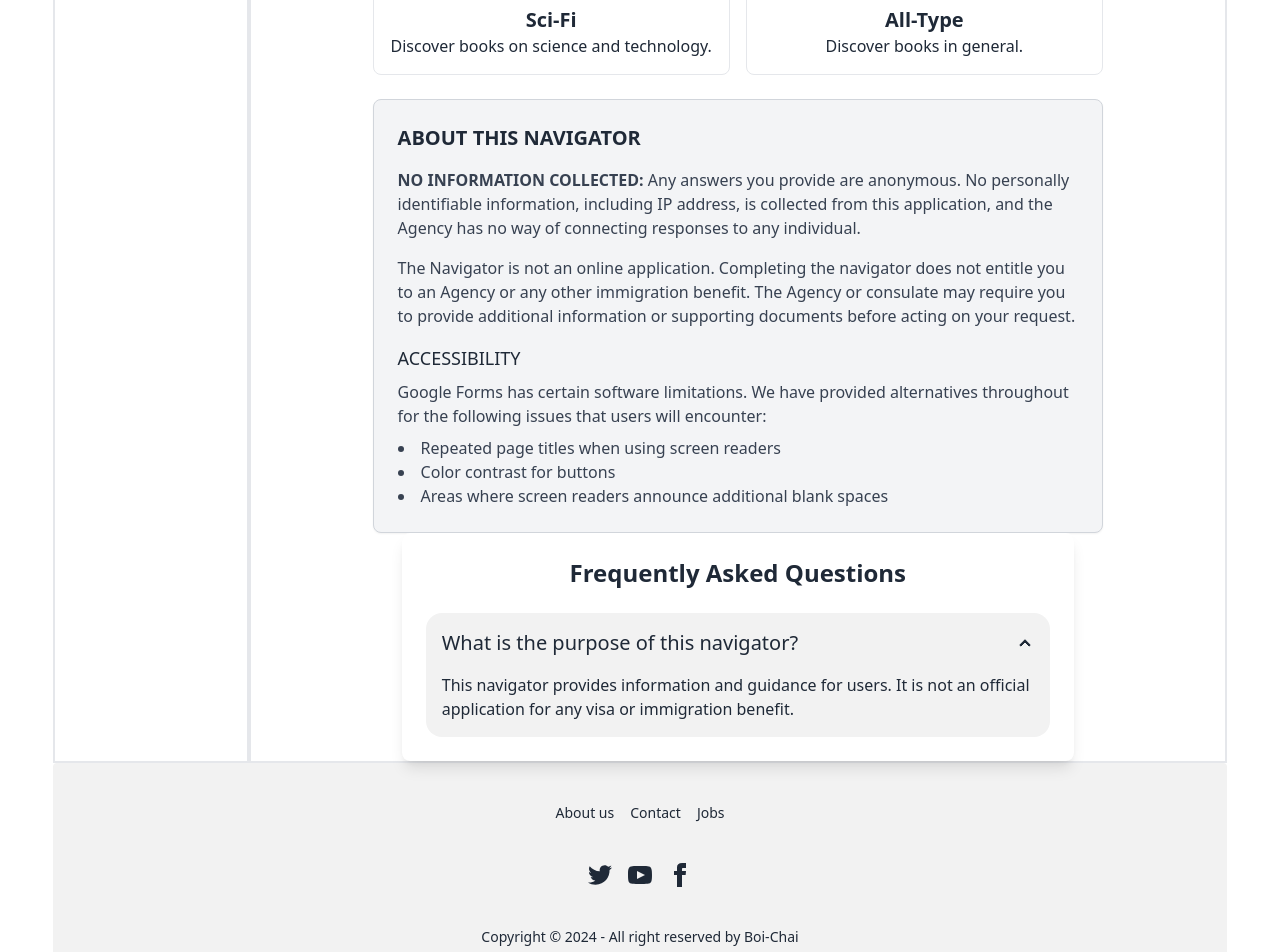
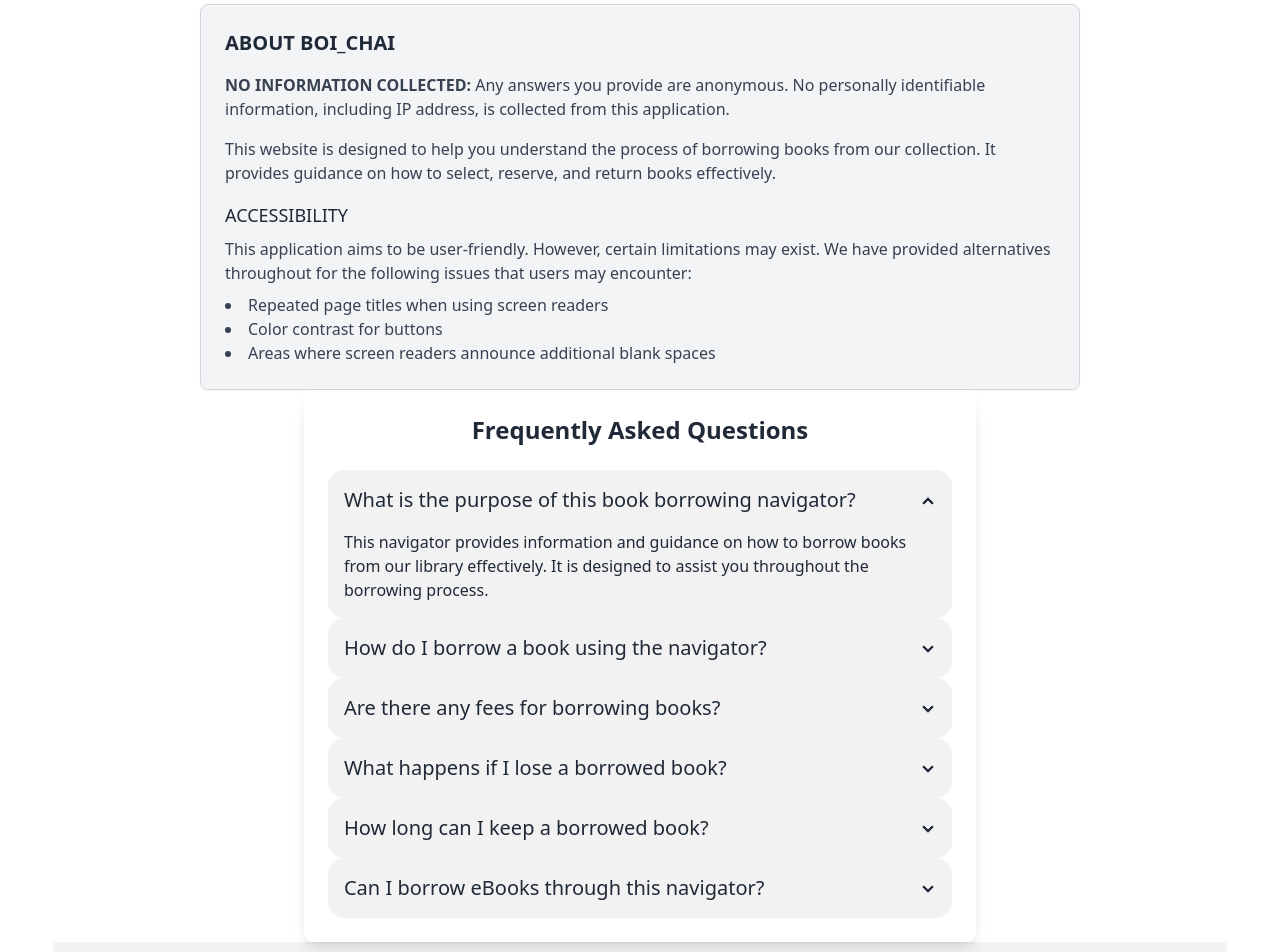
Before and after one commit to hassankhsalar/Boi-chai, a React (Vite) app: page / in a window 1280 px wide. Shown: the part 1040-1992 px from the top of the page. Built offline with nearby package versions, Linux system fonts and the light colour scheme; no server answers.

Commit message:
final check

```diff
--- a/package.json
+++ b/package.json
@@ -20,6 +20,7 @@
     "react-helmet": "^6.1.0",
     "react-icons": "^5.4.0",
     "react-router-dom": "^7.1.0",
+    "react-toastify": "^11.0.2",
     "sort-by": "^1.2.0",
     "sweetalert2": "^11.15.3"
   },
--- a/src/components/Banner.jsx
+++ b/src/components/Banner.jsx
@@ -5,7 +5,7 @@ import slide3 from "../assets/3.jpg"
 
 const Banner = () => {
     return (
-        <div>
+        <div className='sm:w-10/12 md:w-9/12 lg:w-8/12 mx-auto'>
             {/* slider part start */}
             <div className="w-10/12 mx-auto">
             <div className="carousel w-full">
--- a/src/components/CategoryCard.jsx
+++ b/src/components/CategoryCard.jsx
@@ -11,7 +11,7 @@ const CategoryCard = ({ category }) => {
 
     return (
         <div
-            className="border rounded-lg p-4 cursor-pointer hover:bg-gray-200 transition"
+            className="border-2 border-blue-300 rounded-2xl p-4 cursor-pointer hover:bg-gray-200 transition"
             onClick={handleClick}
         >
             <h3 className="text-xl font-semibold text-center">{category.name}</h3>
--- a/src/pages/BookDetails.jsx
+++ b/src/pages/BookDetails.jsx
@@ -2,10 +2,11 @@ import React, { useState, useEffect, useContext } from 'react';
 import { useLoaderData } from 'react-router-dom';
 import axios from 'axios';
 import { AuthContext } from '../provider/AuthProvider';
+import { ToastContainer, toast } from 'react-toastify'; // Import Toastify components
+import 'react-toastify/dist/ReactToastify.css'; // Import CSS for Toastify
 
 const BookDetails = () => {
   const { _id, image, name, quantity, authorName, category, shortDescription, rating } = useLoaderData();
-
   const { user } = useContext(AuthContext); // Get the user from AuthContext
   const [showModal, setShowModal] = useState(false);
   const [returnDate, setReturnDate] = useState('');
@@ -33,7 +34,7 @@ const BookDetails = () => {
           name: user.displayName || 'Anonymous',
           email: user.email,
         },
-        image, // Include the image URL in the request data
+        image,
       });
 
       // Make an API call to borrow the book
@@ -44,7 +45,7 @@ const BookDetails = () => {
           name: user.displayName || 'Anonymous',
           email: user.email,
         },
-        image, // Send the image along with the borrow request
+        image,
       });
 
       // Update the book quantity in the database
@@ -53,14 +54,13 @@ const BookDetails = () => {
       });
 
       console.log(`Borrowed ${name} with return date: ${returnDate}`);
+      toast.success(`Successfully borrowed "${name}"!`); // Show success toast notification
       setShowModal(false);
     } catch (error) {
       console.error('Error borrowing the book:', error);
+      toast.error('Error borrowing book. Please try again.'); // Show error toast notification
     }
   };
-
-
-
 
   return (
     <div className="container mx-auto p-4">
@@ -155,6 +155,8 @@ const BookDetails = () => {
           </div>
         </div>
       )}
+
+      <ToastContainer /> {/* Add ToastContainer for notifications */}
     </div>
   );
 };
--- a/src/pages/BorrowedBooks.jsx
+++ b/src/pages/BorrowedBooks.jsx
@@ -2,18 +2,21 @@ import React, { useContext, useEffect, useState } from 'react';
 import axios from 'axios';
 import { AuthContext } from '../provider/AuthProvider';
 import { Helmet } from 'react-helmet';
+import { ToastContainer, toast } from 'react-toastify';
+import 'react-toastify/dist/ReactToastify.css'; // Import CSS for Toastify
 
 const BorrowedBooks = () => {
-  const { user } = useContext(AuthContext); // Fetching user from AuthContext
+  const { user } = useContext(AuthContext);
   const [borrowedBooks, setBorrowedBooks] = useState([]);
-  const userEmail = user?.email; // Use the email directly from the user object
+  const userEmail = user?.email;
 
   useEffect(() => {
     const fetchBorrowedBooks = async () => {
-      if (!userEmail) return; // Return if user email is not available
+      if (!userEmail) return;
       try {
         const response = await axios.get('http://localhost:3000/borrowedBooks', {
-          params: { email: userEmail }, withCredentials: true // Pass user email as a query parameter
+          params: { email: userEmail },
+          withCredentials: true,
         });
         setBorrowedBooks(response.data);
         console.log(response.data);
@@ -23,19 +26,21 @@ const BorrowedBooks = () => {
     };
 
     fetchBorrowedBooks();
-  }, [userEmail]); // Depend on userEmail
+  }, [userEmail]);
 
   const handleReturnBook = async (bookId) => {
     try {
-      // Remove the borrowed book
       await axios.delete(`http://localhost:3000/borrowedBooks/${bookId}`, {
-        data: { userEmail }, // Ensure key matches backend expectations
+        data: { userEmail },
       });
 
-      // Update the local state to remove the returned book
       setBorrowedBooks(borrowedBooks.filter((book) => book.bookId !== bookId));
+
+      // Show success toast notification
+      toast.success('Book returned successfully!');
     } catch (error) {
       console.error('Error returning book:', error);
+      toast.error('Error returning book. Please try again.'); // Show error toast notification
     }
   };
 
@@ -73,6 +78,9 @@ const BorrowedBooks = () => {
           ))}
         </div>
       )}
+
+      {/* ToastContainer for notifications */}
+      <ToastContainer />
     </div>
   );
 };
--- a/src/pages/Home.jsx
+++ b/src/pages/Home.jsx
@@ -22,13 +22,11 @@ const Home = () => {
             </Helmet>
 
             <div className='grid grid-cols-6'>
-                <aside className='border-2 col-span-1'>
-                    side bar
-                </aside>
-                <div className='border-2 col-span-5'>
+
+                <div className=' col-span-6'>
                     <div className="h-62 mx-auto text-blue-500">
-                        <h2 className="text-2xl font-semibold my-3 text-center">
-                            "The world is a book, and those who do not travel read only one page." — Saint Augustine
+                        <h2 className="text-2xl w-7/12 mx-auto font-semibold my-3 text-center">
+                        “The more that you read, the more things you will know. The more that you learn, the more places you’ll go.” – Dr. Seuss
                         </h2>
                         <Banner />
                     </div>
@@ -51,16 +49,16 @@ const Home = () => {
                     {/* Extra sections */}
 <div className='w-9/12 mx-auto'>
     <div className="bg-gray-100 border border-gray-300 rounded-lg p-6 shadow-sm">
-                            <h2 className="text-xl font-semibold text-gray-800 mb-4">ABOUT THIS NAVIGATOR</h2>
+        <h2 className="text-xl font-semibold text-gray-800 mb-4">ABOUT BOI_CHAI</h2>
         <p className="text-gray-700 mb-4">
-                                <strong>NO INFORMATION COLLECTED:</strong> Any answers you provide are anonymous. No personally identifiable information, including IP address, is collected from this application, and the Agency has no way of connecting responses to any individual.
+            <strong>NO INFORMATION COLLECTED:</strong> Any answers you provide are anonymous. No personally identifiable information, including IP address, is collected from this application.
         </p>
         <p className="text-gray-700 mb-4">
-                                The Navigator is not an online application. Completing the navigator does not entitle you to an Agency or any other immigration benefit. The Agency or consulate may require you to provide additional information or supporting documents before acting on your request.
+            This website is designed to help you understand the process of borrowing books from our collection. It provides guidance on how to select, reserve, and return books effectively.
         </p>
         <h3 className="text-lg font-medium text-gray-800 mb-2">ACCESSIBILITY</h3>
         <p className="text-gray-700 mb-2">
-                                Google Forms has certain software limitations. We have provided alternatives throughout for the following issues that users will encounter:
+            This application aims to be user-friendly. However, certain limitations may exist. We have provided alternatives throughout for the following issues that users may encounter:
         </p>
         <ul className="list-disc list-inside text-gray-700">
             <li>Repeated page titles when using screen readers</li>
@@ -78,14 +76,60 @@ const Home = () => {
         <div className="collapse collapse-arrow bg-base-200">
             <input type="radio" name="faq-accordion" defaultChecked />
             <div className="collapse-title text-xl font-medium">
-                                    What is the purpose of this navigator?
+                What is the purpose of this book borrowing navigator?
             </div>
             <div className="collapse-content">
-                                    <p>This navigator provides information and guidance for users. It is not an official application for any visa or immigration benefit.</p>
+                <p>This navigator provides information and guidance on how to borrow books from our library effectively. It is designed to assist you throughout the borrowing process.</p>
+            </div>
+        </div>
+        <div className="collapse collapse-arrow bg-base-200">
+            <input type="radio" name="faq-accordion" />
+            <div className="collapse-title text-xl font-medium">
+                How do I borrow a book using the navigator?
+            </div>
+            <div className="collapse-content">
+                <p>To borrow a book, you can search our collection using the navigator. Once you find a book you like, you can reserve it directly through the application.</p>
+            </div>
+        </div>
+        <div className="collapse collapse-arrow bg-base-200">
+            <input type="radio" name="faq-accordion" />
+            <div className="collapse-title text-xl font-medium">
+                Are there any fees for borrowing books?
+            </div>
+            <div className="collapse-content">
+                <p>No, borrowing books from our library is completely free. However, late returns may incur a small fee.</p>
+            </div>
+        </div>
+        <div className="collapse collapse-arrow bg-base-200">
+            <input type="radio" name="faq-accordion" />
+            <div className="collapse-title text-xl font-medium">
+                What happens if I lose a borrowed book?
+            </div>
+            <div className="collapse-content">
+                <p>If you lose a borrowed book, please contact our support team immediately. Depending on the circumstances, you may need to pay for a replacement.</p>
+            </div>
+        </div>
+        <div className="collapse collapse-arrow bg-base-200">
+            <input type="radio" name="faq-accordion" />
+            <div className="collapse-title text-xl font-medium">
+                How long can I keep a borrowed book?
+            </div>
+            <div className="collapse-content">
+                <p>Generally, you can keep a borrowed book for up to three weeks. If no one else has reserved it, you may have the option to renew the loan.</p>
+            </div>
+        </div>
+        <div className="collapse collapse-arrow bg-base-200">
+            <input type="radio" name="faq-accordion" />
+            <div className="collapse-title text-xl font-medium">
+                Can I borrow eBooks through this navigator?
+            </div>
+            <div className="collapse-content">
+                <p>Yes, our library offers a selection of eBooks that you can borrow directly through this navigator. Just look for the eBook options in the collection.</p>
             </div>
         </div>
     </div>
 </div>
+
                 </div>
             </div>
         </>
--- a/src/provider/AuthProvider.jsx
+++ b/src/provider/AuthProvider.jsx
@@ -39,8 +39,21 @@ const AuthProvider = ({ children }) => {
                 const user = { email: currentUser.email };
 
                 axios.post('http://localhost:3000/jwt', user, {withCredentials: true})
-                .then(res => console.log(res.data))
+                .then(res => {
+                    console.log(res.data);
+                    setLoading(false);
+                })
             }
+            else{
+                axios.post('http://localhost:3000/logout', {}, {
+                    withCredentials: true
+                })
+                .then(res => {
+                    console.log('logout', res.data)
+                    setLoading(false);
+                })
+            }
+
             setLoading(false);
         })
         return () =>{
```
Also changed, not shown: 1 other file (tests, documents, lock files or other folders). Lines whose indentation alone changed are shown as unchanged.
